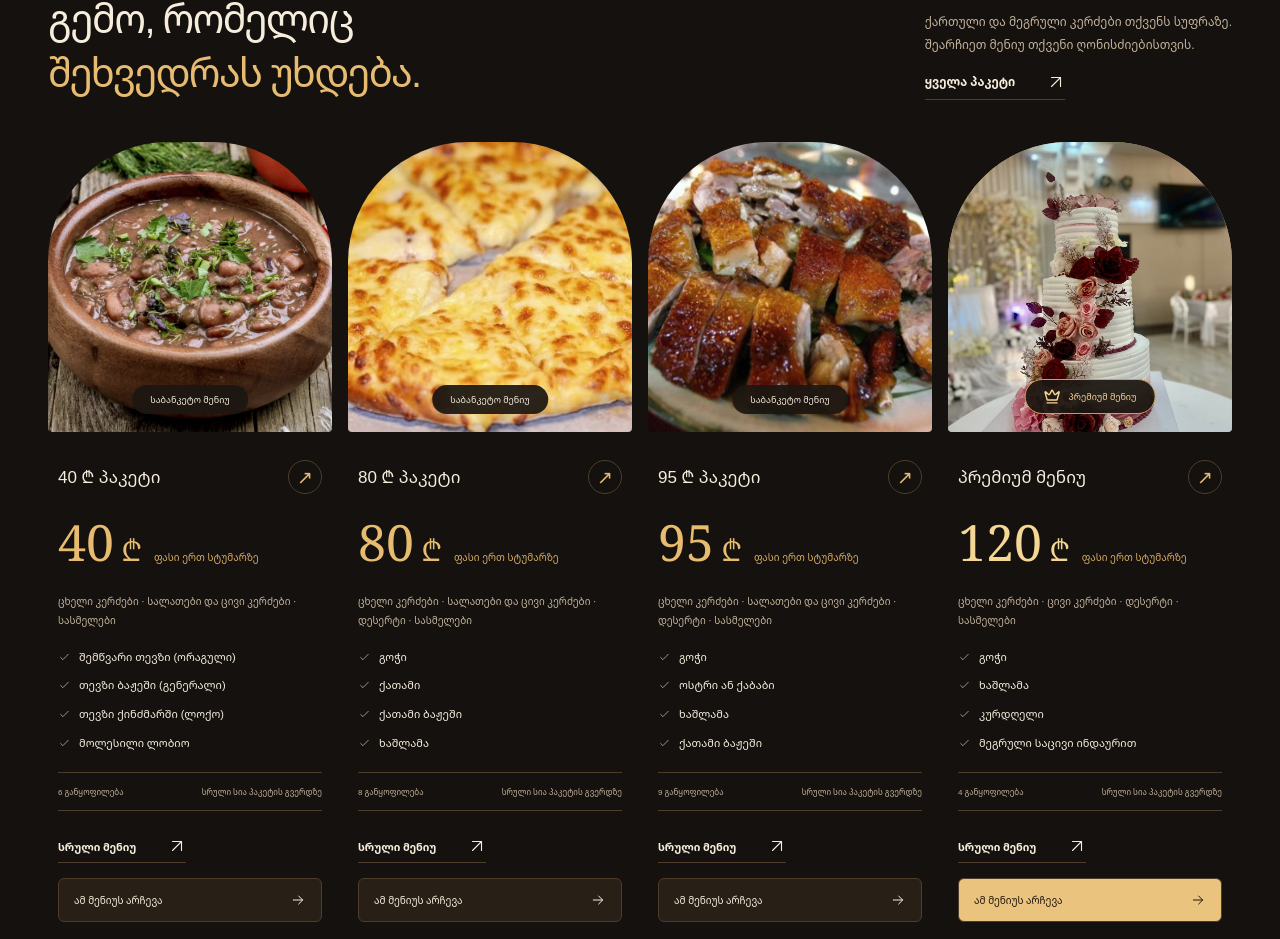
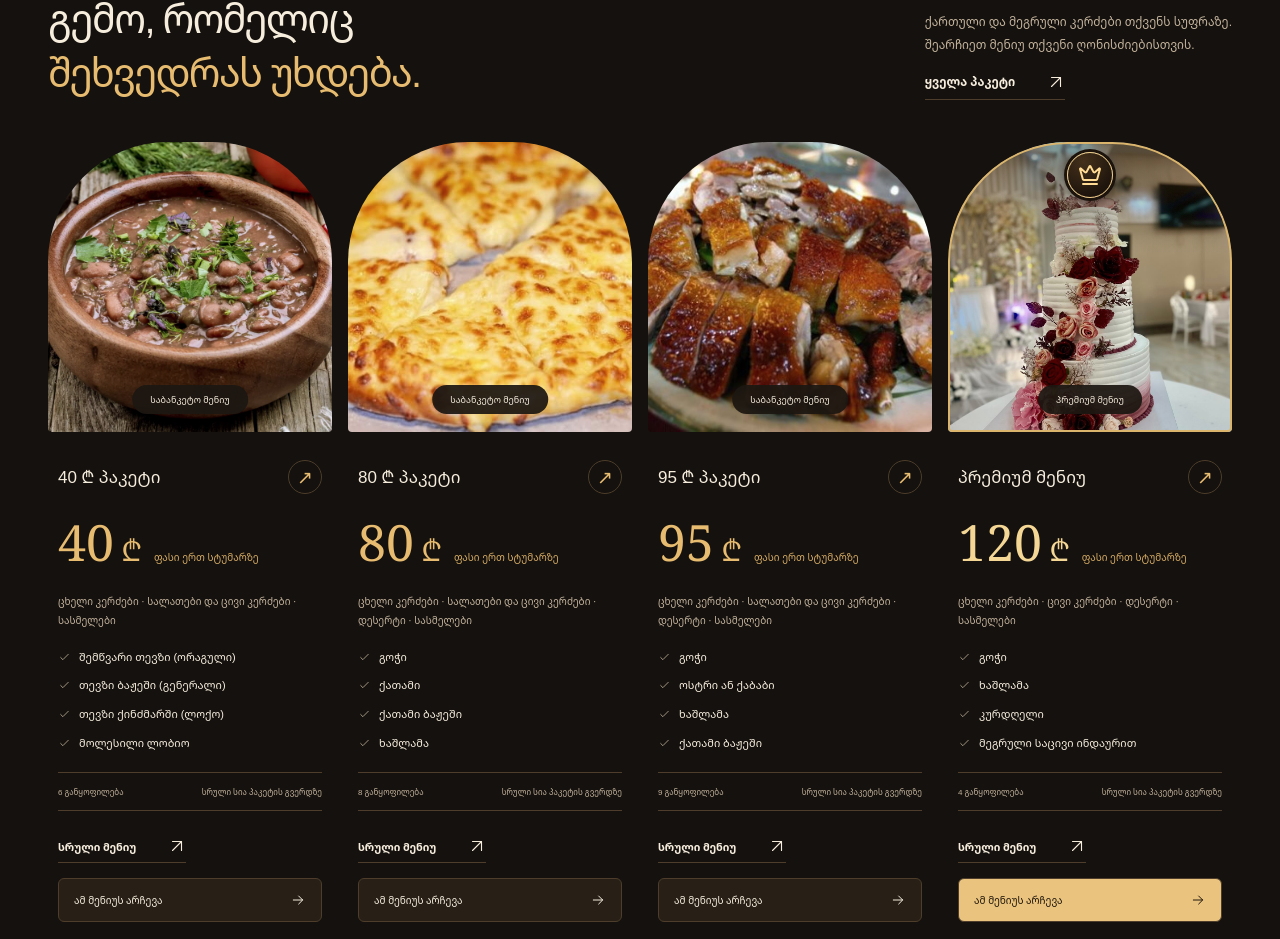
Before and after one commit to palignusw/la-fiesta-frontend, a Next.js app: page / in a window 1280 px wide. Shown: the part 2530-3469 px from the top of the page. Built offline with nearby package versions, Linux system fonts and the light colour scheme; no server answers.

Commit message:
Crown the premium menu photo with a gold medallion

```diff
--- a/components/Menu/PackageCard.tsx
+++ b/components/Menu/PackageCard.tsx
@@ -26,7 +26,12 @@ export default function PackageCard({ pkg }: { pkg: MenuPackage }) {
           fill
           sizes="(max-width:640px) 100vw, 33vw"
         />
-        <span>{premium && <LuCrown aria-hidden="true" />} {premium ? "პრემიუმ მენიუ" : "საბანკეტო მენიუ"}</span>
+        {premium && (
+          <span className={styles.crown} aria-hidden="true">
+            <LuCrown />
+          </span>
+        )}
+        <span>{premium ? "პრემიუმ მენიუ" : "საბანკეტო მენიუ"}</span>
       </Link>
       <div className="package-body">
         <div className="package-top">
--- a/components/Menu/PackageGrid.module.scss
+++ b/components/Menu/PackageGrid.module.scss
@@ -9,26 +9,39 @@
   box-shadow: none;
 }
 
-.premium :global(.package-photo) {
-  outline: 1px solid #cc9e51;
-  outline-offset: -1px;
+.premium :global(.package-photo)::after {
+  content: "";
+  position: absolute;
+  inset: 0;
+  border: 2px solid #dbb56c;
+  border-radius: inherit;
+  background: linear-gradient(180deg, #21150966, transparent 38%);
+  pointer-events: none;
+}
+
+.premium :global(.package-photo) > .crown {
+  z-index: 1;
+  top: 10px;
+  bottom: auto;
+  display: grid;
+  place-items: center;
+  width: 46px;
+  height: 46px;
+  padding: 0;
+  border: 1px solid #f1cd88;
+  border-radius: 50%;
+  background: radial-gradient(circle at 35% 20%, #44301b, #1c130c 78%);
+  color: #ffda92;
+  box-shadow: 0 0 0 3px #1c130c, 0 4px 14px #0008;
+}
+
+.crown svg {
+  width: 24px;
+  height: 24px;
 }
 
 .premium :global(.package-price) {
   color: #f5d795;
-}
-
-.premium :global(.package-photo > span) {
-  display: inline-flex;
-  align-items: center;
-  gap: 8px;
-  color: #f5d795;
-  border: 1px solid #cc9e51;
-}
-
-.premium :global(.package-photo > span) svg {
-  width: 17px;
-  height: 17px;
 }
 
 .premium :global(.package-reserve) {
```
